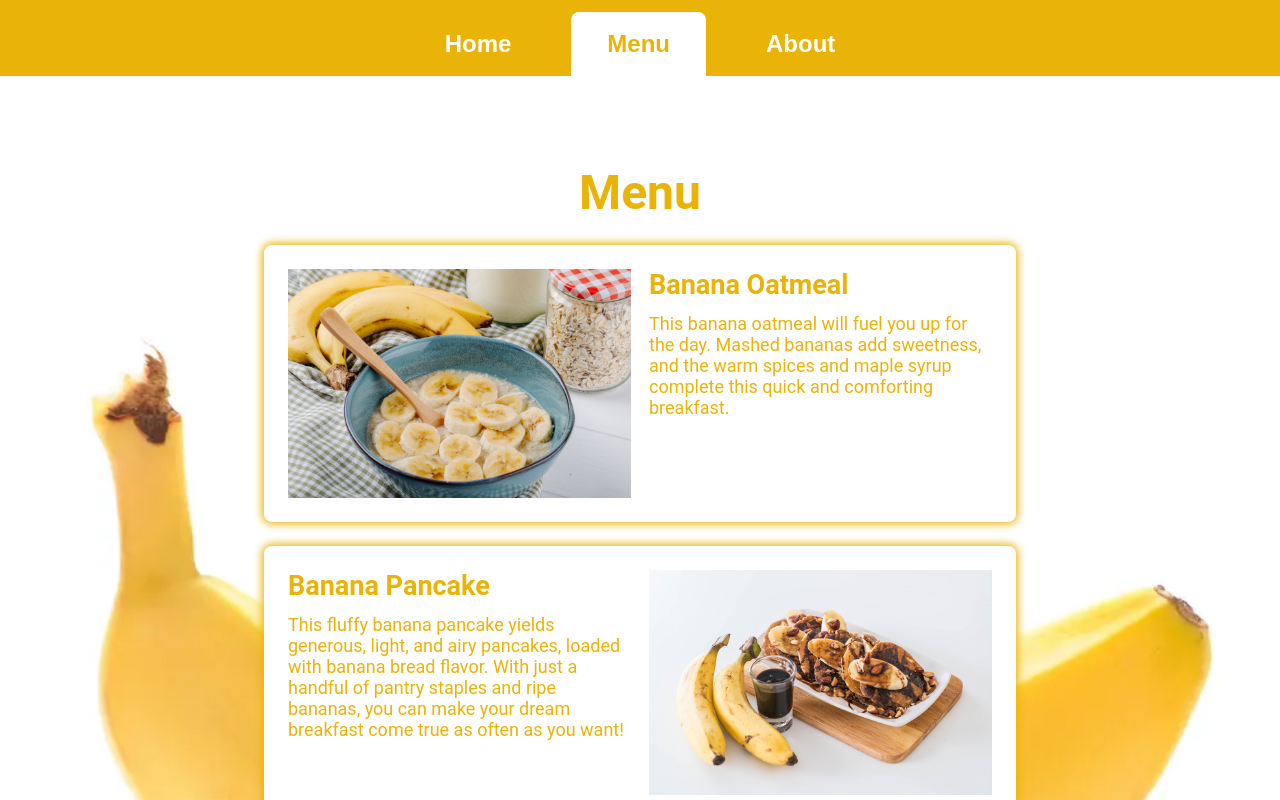
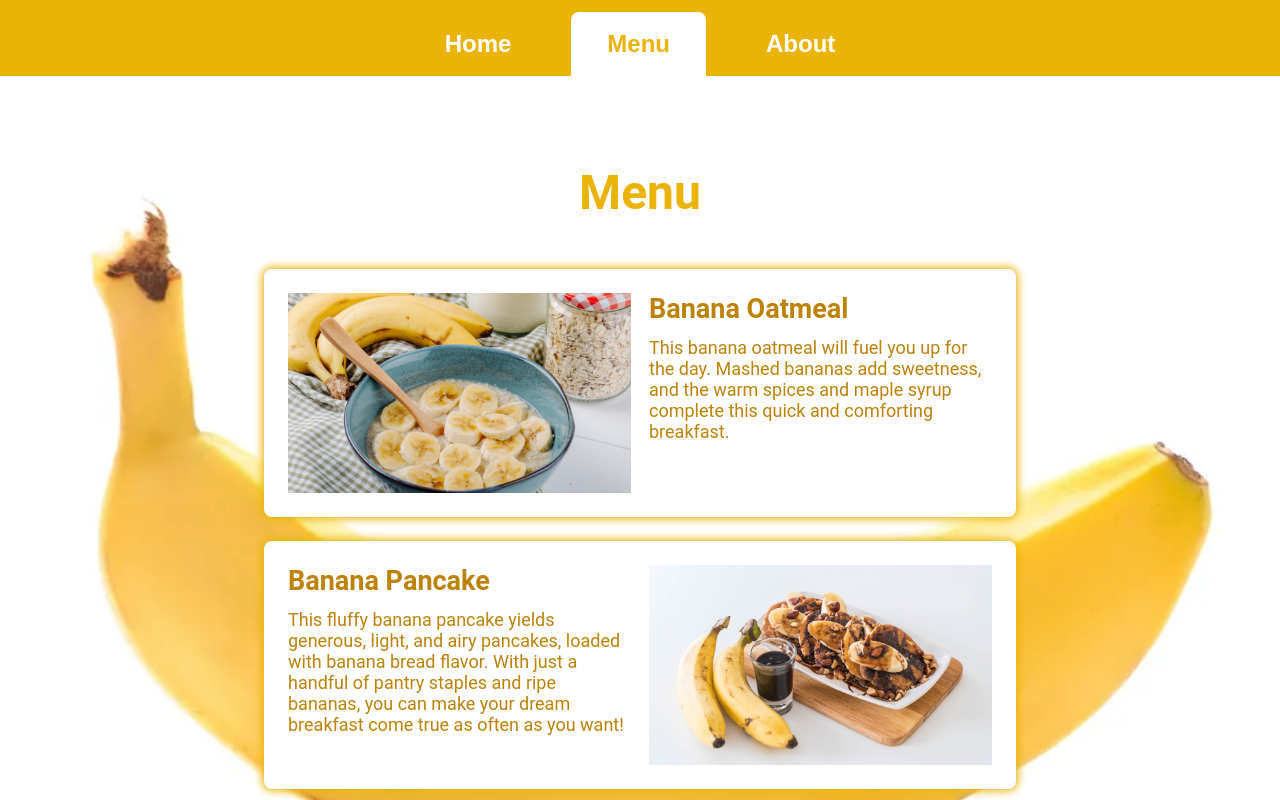
Before and after one commit to tyj916/restaurant-page, a website built with webpack: page dist/index.html in a window 1280 px wide. Both pictures are taken after a click on the button "Menu". Shown: the top 800 px of the page. Built offline with nearby package versions, Linux system fonts and the light colour scheme.

Commit message:
Add style to cards

```diff
--- a/src/style.css
+++ b/src/style.css
@@ -26,6 +26,7 @@ body {
 
 h1 {
   font-size: var(--size-xxl);
+  margin-bottom: var(--size-l);
 }
 
 header {
@@ -116,9 +117,13 @@ header nav button.current {
 .card-with-img img {
   object-fit: cover;
   width: 100%;
+  max-height: 200px;
+}
+
+.card-with-img .description {
+  color: var(--darkgolden);
 }
 
 .operating-hour {
-  margin-top: var(--size-xl);
   gap: var(--size-s);
 }
```
